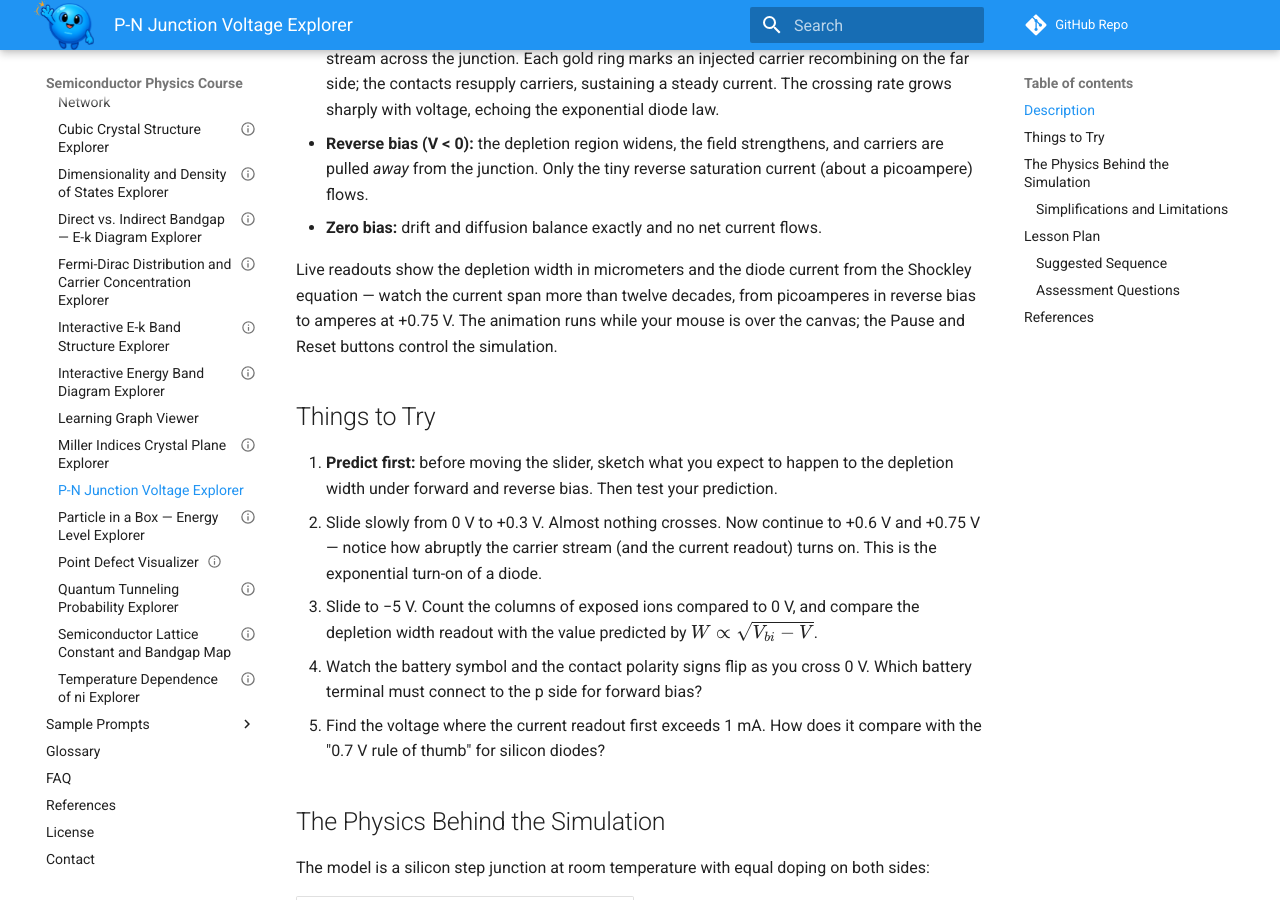
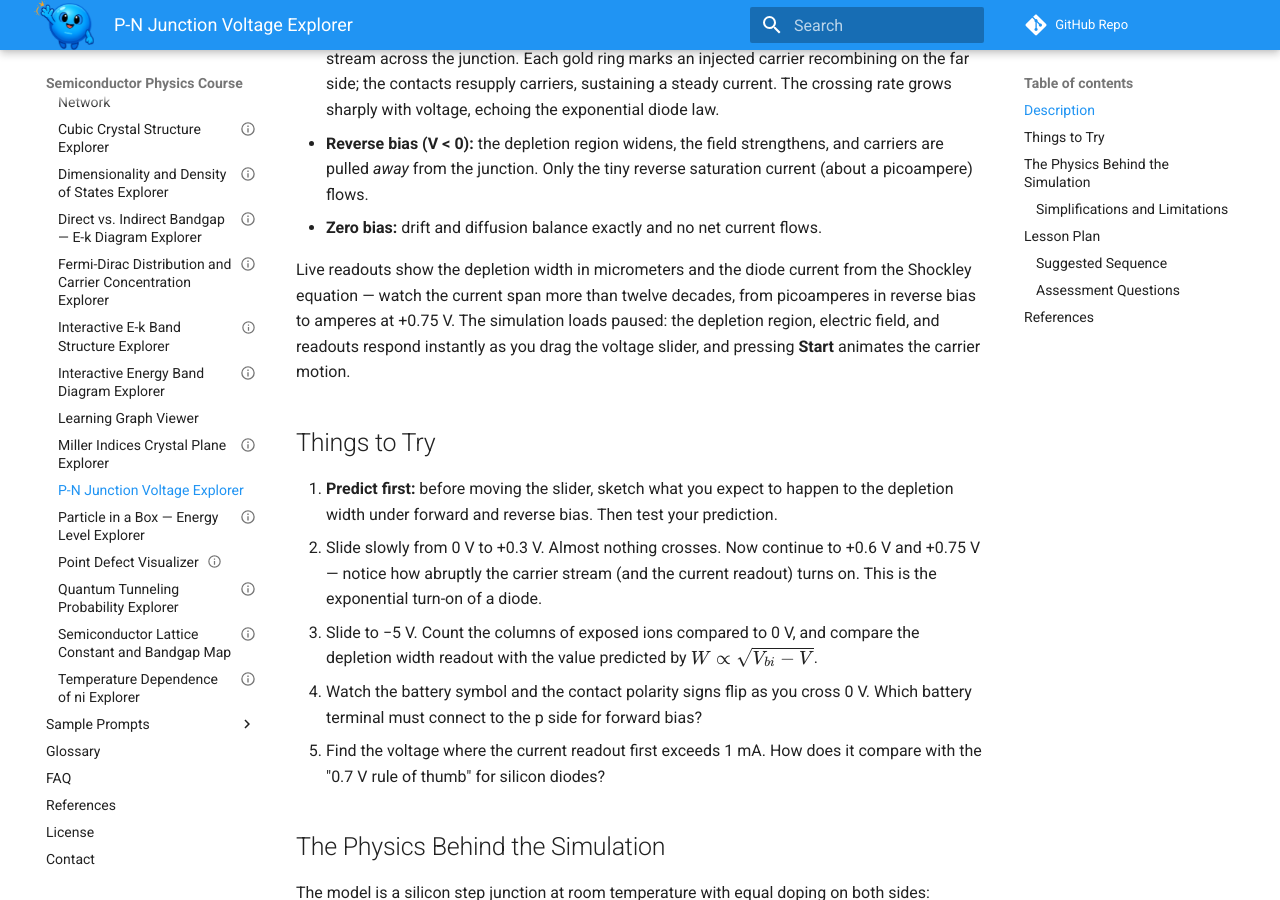
Before and after one commit to dmccreary/semiconductor-physics-course, an MkDocs documentation site: the page built from docs/sims/pn-junction/index.md, in a window 1280 px wide and 900 px high, scrolled down 1171 px. Built offline with MkDocs 1.6.1 and Material for MkDocs 9.7.7, drawn with Linux system fonts in a browser that asks for light colours; nearby versions of some CDN libraries; comment, search, counter and statistics services are not loaded.

Commit message:
updates pn-junction MicroSim

```diff
--- a/docs/sims/pn-junction/index.md
+++ b/docs/sims/pn-junction/index.md
@@ -49,9 +49,10 @@
 
 Live readouts show the depletion width in micrometers and the diode current
 from the Shockley equation — watch the current span more than twelve decades,
-from picoamperes in reverse bias to amperes at +0.75 V. The animation runs
-while your mouse is over the canvas; the Pause and Reset buttons control the
-simulation.
+from picoamperes in reverse bias to amperes at +0.75 V. The simulation loads
+paused: the depletion region, electric field, and readouts respond instantly
+as you drag the voltage slider, and pressing **Start** animates the carrier
+motion.
 
 ## Things to Try
 
--- a/docs/sims/pn-junction/metadata.json
+++ b/docs/sims/pn-junction/metadata.json
@@ -63,8 +63,8 @@
     },
     {
       "type": "button",
-      "label": "Pause/Start",
-      "purpose": "Toggle the carrier animation"
+      "label": "Start/Pause",
+      "purpose": "Start and pause the carrier animation; the simulation loads paused"
     },
     {
       "type": "button",
--- a/docs/sims/pn-junction/pn-junction.js
+++ b/docs/sims/pn-junction/pn-junction.js
@@ -44,21 +44,16 @@
 let carriers = [];                 // mobile electrons and holes
 let flashes = [];                  // recombination flash effects
 const CARRIERS_PER_SIDE = 22;
-let isRunning = true;
-let mouseOverCanvas = false;
+let isRunning = false;             // loads paused; press Start to animate
 
 function setup() {
   updateCanvasSize();
   const canvas = createCanvas(canvasWidth, canvasHeight);
   canvas.parent(document.querySelector('main'));
 
-  // Animate only while the mouse is over the canvas (saves CPU in iframes)
-  canvas.mouseOver(() => mouseOverCanvas = true);
-  canvas.mouseOut(() => mouseOverCanvas = false);
-
   computeGeometry();
 
-  startButton = createButton('Pause');
+  startButton = createButton('Start');
   startButton.position(10, drawHeight + 12);
   startButton.mousePressed(toggleSimulation);
 
@@ -82,7 +77,10 @@
     'and holes. Forward bias narrows the depletion region and carriers ' +
     'stream across the junction; reverse bias widens the depletion region ' +
     'and blocks current. Readouts show the depletion width in micrometers ' +
-    'and the diode current from the Shockley equation.', LABEL);
+    'and the diode current from the Shockley equation. The simulation ' +
+    'loads paused; press the Start button to animate the carriers. The ' +
+    'depletion region, field, and readouts follow the slider even while ' +
+    'paused.', LABEL);
 }
 
 function draw() {
@@ -104,9 +102,13 @@
   drawFieldArrow();
   drawCircuit();
 
-  if (isRunning && mouseOverCanvas) {
+  if (isRunning) {
     updateCarriers();
     updateFlashes();
+  } else {
+    // Even while paused, keep carriers out of the depletion region so the
+    // display stays consistent as the slider moves
+    constrainCarriersToRegions();
   }
   drawCarriers();
   drawFlashes();
@@ -116,7 +118,7 @@
   drawBiasStatus();
   drawLegend();
   drawReadouts();
-  drawHoverHint();
+  drawPausedHint();
   drawControlLabels();
 }
 
@@ -251,6 +253,30 @@
       c.targetX = (c.type === 'electron') ? Math.max(junctionX - depth, barLeft + 12)
                                           : Math.min(junctionX + depth, barRight - 12);
     }
+  }
+}
+
+// Position-only pass used while paused: as the slider moves the depletion
+// edges, carriers are pushed out of the depletion region without any
+// thermal motion or injection.
+function constrainCarriersToRegions() {
+  const forward = appliedVoltage > 0.05;
+  const hw = depletionPx / 2;
+  const leftEdge = junctionX - hw;
+  const rightEdge = junctionX + hw;
+  for (const c of carriers) {
+    if (c.state === 'crossing') {
+      // A frozen mid-flight carrier is fine under forward bias, but if the
+      // bias is gone the injected carrier no longer belongs there
+      if (!forward) respawnAtContact(c);
+      continue;
+    }
+    if (c.type === 'electron') {
+      c.x = constrain(c.x, rightEdge + 6, barRight - 8);
+    } else {
+      c.x = constrain(c.x, barLeft + 8, leftEdge - 6);
+    }
+    c.y = constrain(c.y, barTop + 18, barBottom - 12);
   }
 }
 
@@ -532,13 +558,13 @@
        canvasWidth - margin, 336);
 }
 
-function drawHoverHint() {
-  if (isRunning && !mouseOverCanvas) {
+function drawPausedHint() {
+  if (!isRunning) {
     noStroke();
     fill('gray');
     textSize(14);
     textAlign(CENTER, CENTER);
-    text('Move the mouse over the canvas to animate', canvasWidth / 2, 372);
+    text('Press Start to animate the carriers', canvasWidth / 2, 372);
   }
 }
 
```
Also changed, not shown: docs/sims/pn-junction/pn-junction.png, 1 other file.
